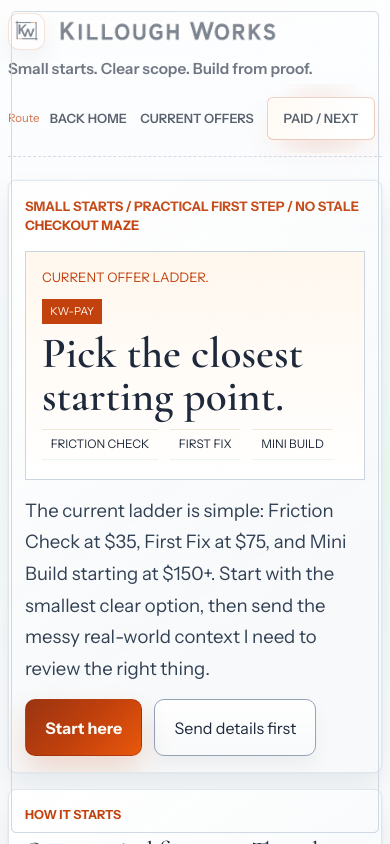
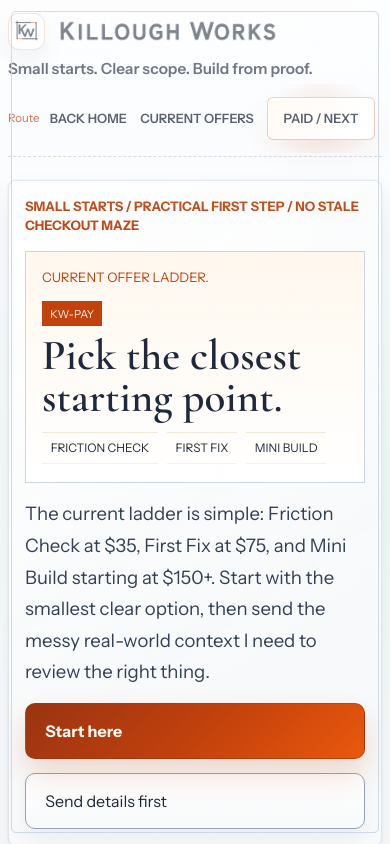
Before and after one commit to ionkilo42-ctrl/killough-works-freelance-site, a Next.js app: page /pay in a window 390 px wide. Shown: the top 844 px of the page. Built offline with nearby package versions, Linux system fonts and the light colour scheme; no server answers.

Commit message:
Polish responsive demo catalog and pay page UI

```diff
--- a/src/app/globals.css
+++ b/src/app/globals.css
@@ -1057,11 +1057,12 @@ button {
 .demo-card-grid,
 .demo-detail-grid {
   display: grid;
-  gap: 1rem;
+  gap: 1.15rem;
 }
 
 .demo-card-grid {
   grid-template-columns: repeat(3, minmax(0, 1fr));
+  align-items: stretch;
 }
 
 .demo-detail-grid {
@@ -1089,6 +1090,11 @@ button {
   display: grid;
   gap: 0.8rem;
   align-content: start;
+}
+
+.payment-card {
+  grid-template-rows: auto auto auto auto 1fr auto;
+  min-height: 100%;
 }
 
 .payment-card-image-wrap {
@@ -1142,15 +1148,20 @@ button {
 
 .payment-button {
   width: fit-content;
+  margin-top: auto;
 }
 
 .demo-card {
-  justify-content: space-between;
+  display: flex;
+  flex-direction: column;
+  gap: 0.8rem;
+  min-height: 100%;
 }
 
 .demo-card h2 {
   margin: 0;
   font-size: clamp(1.25rem, 2.8vw, 1.55rem);
+  line-height: 1.08;
 }
 
 .demo-card-best-for {
@@ -1160,12 +1171,67 @@ button {
 }
 
 .demo-hero-ledger {
-  align-items: start;
+  grid-template-columns: minmax(0, 1.08fr) minmax(280px, 0.62fr);
+  align-items: stretch;
+  gap: 1.15rem;
+}
+
+.demo-hero-ledger .hero-essay,
+.demo-hero-ledger .artifact-card,
+.pay-ledger .hero-essay,
+.pay-ledger .artifact-card {
+  min-height: 100%;
+}
+
+.demo-hero-ledger .hero-essay h1,
+.pay-ledger .hero-essay h1 {
+  max-width: 11ch;
+  font-size: clamp(2.25rem, 6vw, 5.5rem);
+  line-height: 0.96;
+}
+
+.demo-hero-ledger .lede,
+.pay-ledger .lede {
+  max-width: 42rem;
+}
+
+.demo-hero-ledger .hero-poster,
+.pay-ledger .hero-poster {
+  gap: 0.85rem;
+}
+
+.demo-hero-ledger .hero-orbit,
+.pay-ledger .hero-orbit {
+  gap: 0.55rem;
+}
+
+.demo-hero-ledger .hero-orbit span,
+.pay-ledger .hero-orbit span {
+  display: inline-flex;
+  align-items: center;
+  min-height: 2rem;
+  line-height: 1.2;
+}
+
+.demo-hero-ledger .hero-actions,
+.pay-ledger .hero-actions {
+  align-items: stretch;
+  gap: 0.85rem;
+}
+
+.demo-hero-ledger .hero-actions .button,
+.pay-ledger .hero-actions .button {
+  min-height: 3.15rem;
+}
+
+.pay-ledger {
+  grid-template-columns: minmax(0, 1.04fr) minmax(280px, 0.6fr);
+  gap: 1.15rem;
 }
 
 .demo-form-shell {
   display: grid;
-  gap: 1.5rem;
+  gap: 1.1rem;
 }
 
 .demo-form {
@@ -1247,6 +1313,16 @@ button {
   margin: 0;
 }
 
+.demo-card .button {
+  width: 100%;
+  justify-content: center;
+  margin-top: auto;
+}
+
+.demo-card .contact-note {
+  margin-top: 0.15rem;
+}
+
 .demo-field {
   display: grid;
   gap: 0.45rem;
@@ -1313,7 +1389,9 @@ button {
 .demo-cta-row {
   grid-template-columns: minmax(0, 1fr);
   align-items: center;
-  padding-top: 0.4rem;
+  gap: 0.85rem;
+  padding-top: 0.1rem;
+  border-top: 1px solid rgba(203, 213, 225, 0.72);
 }
 
 .demo-detail-card {
@@ -1346,6 +1424,10 @@ button {
   scroll-margin-top: 1.5rem;
 }
 
+.demo-category-section .section-heading {
+  gap: 0.55rem;
+}
+
 .demo-landing-hero,
 .demo-summary-card,
 .demo-highlight-card,
@@ -1463,6 +1545,29 @@ button {
 
 .demo-dashboard-action {
   width: auto;
+}
+
+.pay-options-section {
+  gap: 1.35rem;
+  padding-bottom: 1.75rem;
+}
+
+.pay-options-section .section-heading h2 {
+  max-width: 12ch;
+}
+
+.pay-note-board {
+  align-items: stretch;
+}
+
+.pay-note-board p {
+  display: grid;
+  align-content: start;
+  min-height: 100%;
+}
+
+.pay-contact-line {
+  padding: 0.15rem 0.2rem 0.35rem;
 }
 
 .demo-status-new,
@@ -2014,7 +2119,7 @@ button {
 }
 
 .paid-support-copy {
-  padding-top: 0.1rem;
+  padding-top: 0.25rem;
 }
 
 .page-heading h1 {
@@ -2045,6 +2150,15 @@ button {
 
   .demo-cta-row {
     grid-template-columns: minmax(0, 1fr) auto;
+  }
+
+  .demo-hero-ledger,
+  .pay-ledger {
+    grid-template-columns: minmax(0, 1fr);
+  }
+
+  .demo-card-grid {
+    grid-template-columns: repeat(2, minmax(0, 1fr));
   }
 
   .demo-preview-grid,
@@ -2099,6 +2213,12 @@ button {
     gap: 0.5rem;
   }
 
+  .hero-essay,
+  .artifact-card,
+  .pricing-card {
+    min-height: 0;
+  }
+
   .homepage-pricing-grid,
   .sample-fix-grid,
   .faq-grid,
@@ -2130,6 +2250,13 @@ button {
 
   .route-nav-links {
     justify-content: flex-start;
+  }
+
+  .demo-hero-ledger .hero-essay h1,
+  .pay-ledger .hero-essay h1 {
+    max-width: none;
+    font-size: clamp(2.25rem, 11vw, 3.3rem);
+    line-height: 0.98;
   }
 
   .trust-marker {
@@ -2186,6 +2313,37 @@ button {
     padding: 1rem;
   }
 
+  .demo-card {
+    min-height: 0;
+  }
+
+  .demo-card .button,
+  .demo-cta-row .button,
+  .payment-button,
+  .hero-actions .button {
+    width: 100%;
+  }
+
+  .demo-cta-row {
+    grid-template-columns: 1fr;
+  }
+
+  .demo-mobile-frame,
+  .demo-success-state {
+    width: 100%;
+    border-radius: 1.4rem;
+  }
+
+  .pay-options-section,
+  .demo-category-section,
+  .demo-form-shell {
+    gap: 1rem;
+  }
+
+  .pay-contact-line {
+    padding-bottom: 0.1rem;
+  }
+
   .category-card {
     min-height: auto;
   }
--- a/src/app/pay/page.tsx
+++ b/src/app/pay/page.tsx
@@ -77,7 +77,7 @@ export default function PayPage() {
         </div>
       </section>
 
-      <section className="section" id="payment-options">
+      <section className="section section-tray pay-options-section" id="payment-options">
         <div className="section-heading">
           <p className="section-label">Payment hub</p>
           <h2>Current offers</h2>
@@ -131,7 +131,7 @@ export default function PayPage() {
           <p>Mini Build — $150+: A small custom build around your actual business.</p>
           <p>After payment, send the page, post, screenshot, or idea you want fixed first.</p>
         </div>
-        <p className="contact-note">
+        <p className="contact-note pay-contact-line">
           Direct contact:{" "}
           <a className="text-link" href={contactDetails.mailtoHref}>
             {contactDetails.email}
```
